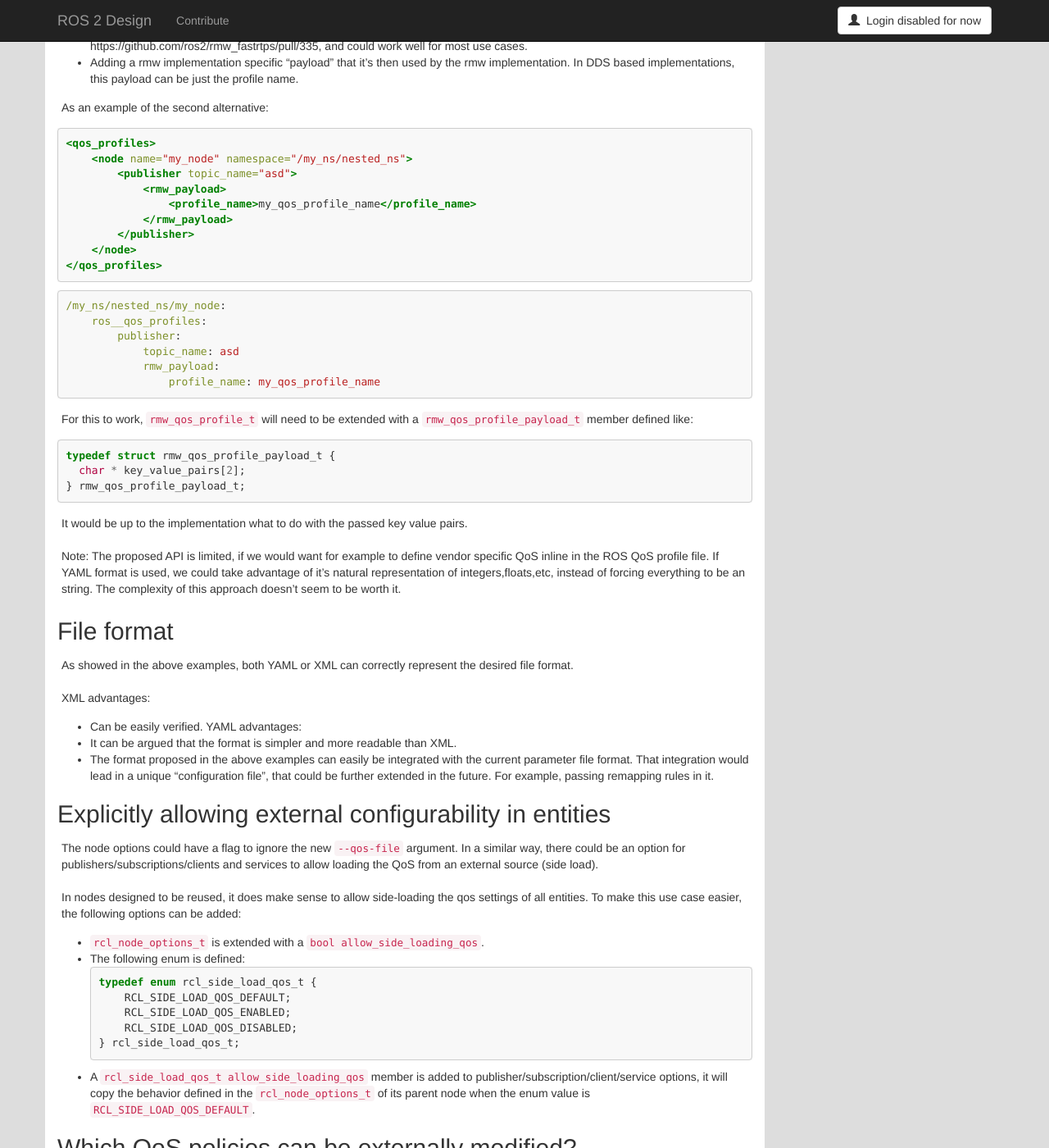
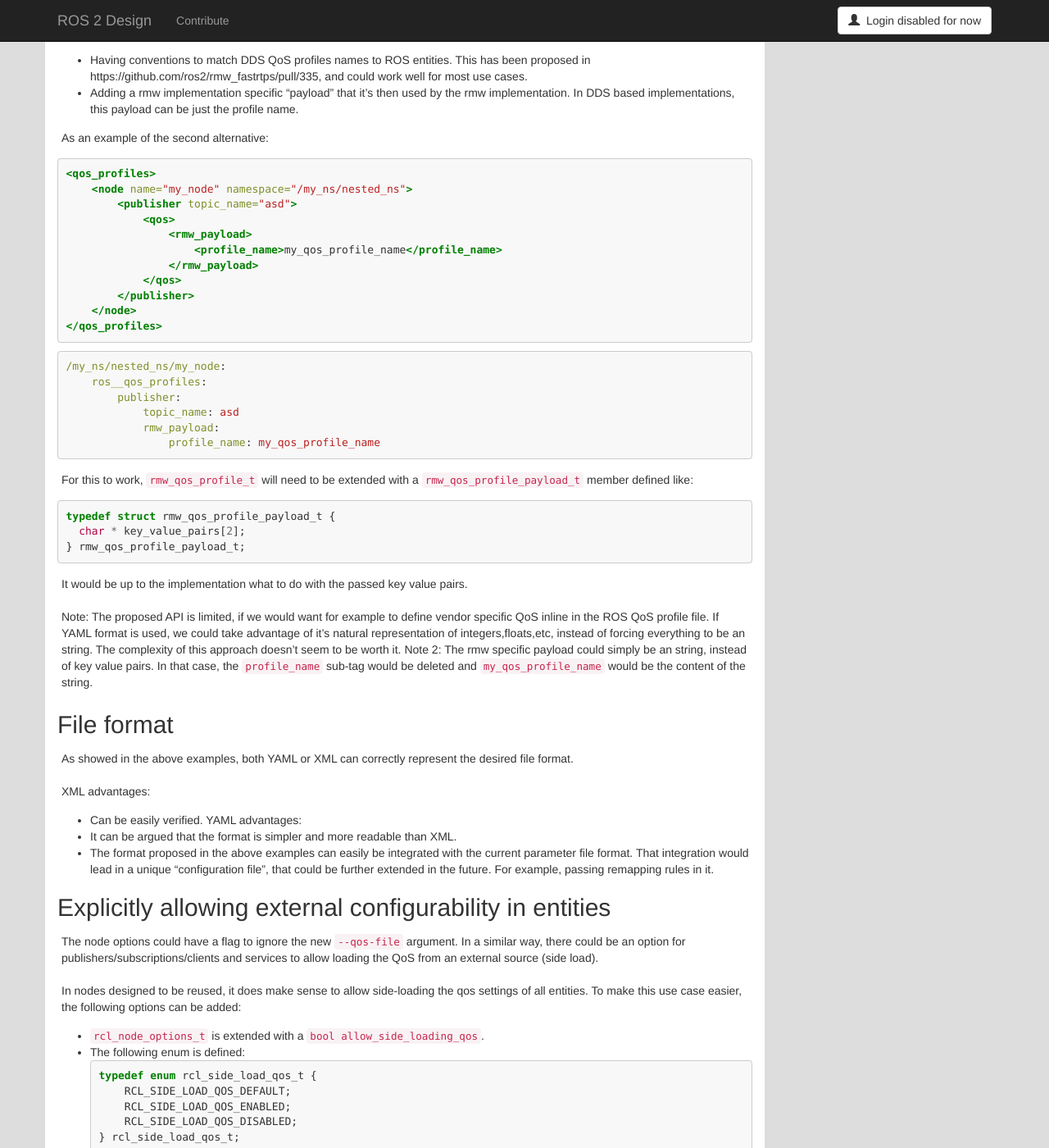
Before and after one commit to ros2/design, a Jekyll site: the page built from articles/external_qos_file.md, in a window 1280 px wide and 1400 px high, scrolled down 9399 px. Shown: the whole window at 82% size. Built offline with Jekyll 4.4.1, drawn with Linux system fonts in a browser that asks for light colours; nearby versions of some CDN libraries.

Commit message:
fixup
Signed-off-by: Ivan Santiago Paunovic <ivanpauno@ekumenlabs.com>

```diff
--- a/articles/external_qos_file.md
+++ b/articles/external_qos_file.md
@@ -243,8 +243,10 @@ If there was a profile defined in the `<default>` section for the same topic or
 <qos_profiles>
     <default>
         <publisher topic_name="/my_ns/nested_ns/asd">
-            <reliability>reliable</reliability>
-            <history_depth>100</history_depth>
+            <qos>
+                <reliability>reliable</reliability>
+                <history_depth>100</history_depth>
+            </qos>
         </publisher>
     </default>
     <node name="my_node" namespace="/my_ns/nested_ns">
@@ -519,9 +521,11 @@ As an example of the second alternative:
 <qos_profiles>
     <node name="my_node" namespace="/my_ns/nested_ns">
         <publisher topic_name="asd">
-            <rmw_payload>
-                <profile_name>my_qos_profile_name</profile_name>
-            </rmw_payload>
+            <qos>
+                <rmw_payload>
+                    <profile_name>my_qos_profile_name</profile_name>
+                </rmw_payload>
+            </qos>
         </publisher>
     </node>
 </qos_profiles>
@@ -550,6 +554,9 @@ Note:
   The proposed API is limited, if we would want for example to define vendor specific QoS inline in the ROS QoS profile file.
   If YAML format is used, we could take advantage of it's natural representation of integers,floats,etc, instead of forcing everything to be an string.
   The complexity of this approach doesn't seem to be worth it.
+Note 2:
+  The rmw specific payload could simply be an string, instead of key value pairs.
+  In that case, the `profile_name` sub-tag would be deleted and `my_qos_profile_name` would be the content of the string.
 
 ## File format
 
```
